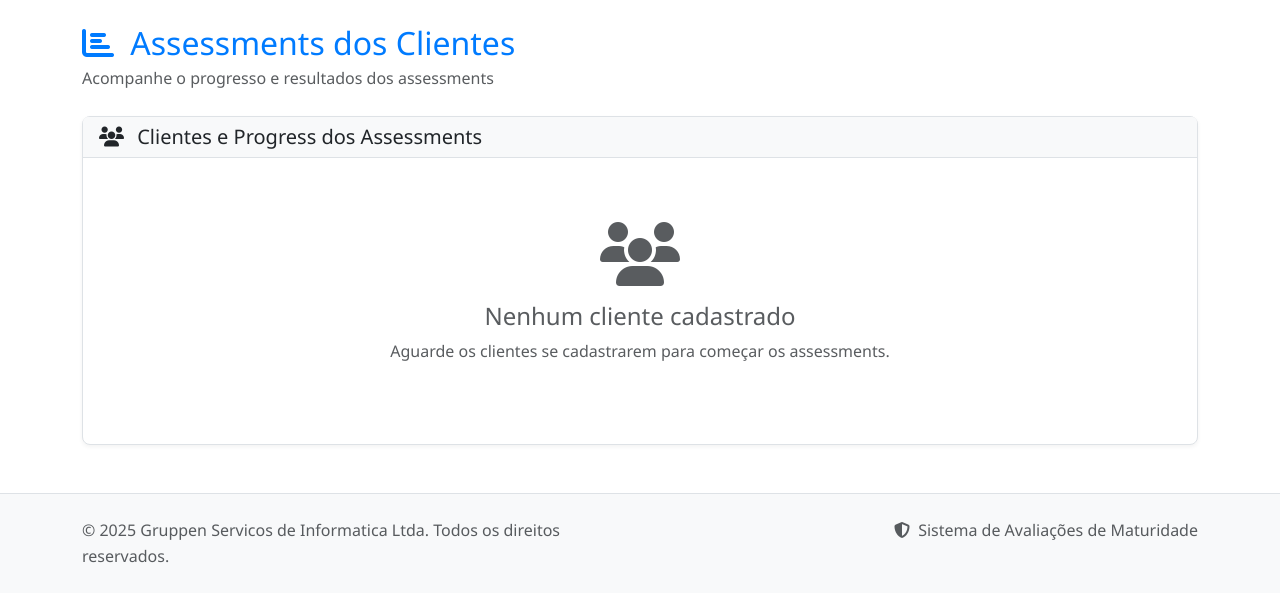
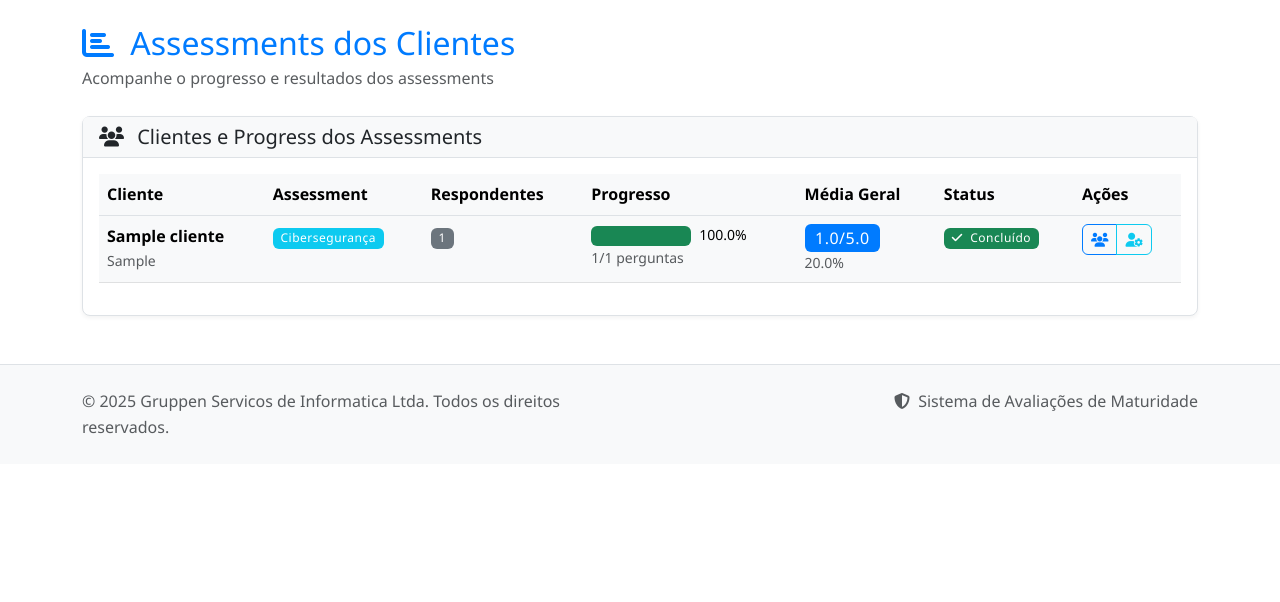
Before and after one commit to GruppenIT/Assessments, a Flask app: page /admin/assessments in a window 1280 px wide; the page is wider, and only the part inside the window is pictured. Shown: the part 110-712 px from the top of that part. Run offline with Flask 3, Linux system fonts and the light colour scheme; a user stored in the database is signed in; tables that the repository leaves empty hold one stand-in row (values such as "Sample post"); some libraries are stand-ins or nearby versions.

Commit message:
Show each customer's assessments and progress on the admin panel
Fixes admin assessment view to display progress per assessment type, using Cliente entity.

Replit-Commit-Author: Agent
Replit-Commit-Session-Id: 9cea0373-7726-4a55-af19-4ff093950214
Replit-Commit-Screenshot-Url: https://storage.googleapis.com/screenshot-production-us-central1/f7474dbd-1694-4203-a5e1-dee231ebcfaf/c8141788-ba88-4ad8-8d72-dd9a71b4e412.jpg

```diff
--- a/routes/admin.py
+++ b/routes/admin.py
@@ -714,29 +714,51 @@ def excluir_pergunta(pergunta_id):
 @admin_required
 def assessments():
     """Visualização de assessments dos clientes"""
-    clientes = Usuario.query.filter_by(tipo='cliente', ativo=True).order_by(Usuario.nome).all()
+    clientes = Cliente.query.filter_by(ativo=True).order_by(Cliente.nome).all()
 
     assessments_data = []
     for cliente in clientes:
-        total_perguntas = Pergunta.query.filter_by(ativo=True).count()
-        respostas_dadas = len(cliente.respostas)
-        progresso = cliente.get_progresso_assessment()
-        concluido = cliente.assessment_concluido()
+        # Para cada tipo de assessment associado ao cliente
+        tipos_assessment = cliente.get_tipos_assessment()
 
-        # Calcular média geral
-        if cliente.respostas:
-            media_geral = sum(r.nota for r in cliente.respostas) / len(cliente.respostas)
-        else:
-            media_geral = 0
+        for tipo_assessment in tipos_assessment:
+            # Calcular estatísticas por tipo de assessment
+            total_perguntas = Pergunta.query.join(Dominio).filter(
+                Dominio.tipo_assessment_id == tipo_assessment.id,
+                Dominio.ativo == True,
+                Pergunta.ativo == True
+            ).count()
 
-        assessments_data.append({
-            'cliente': cliente,
-            'total_perguntas': total_perguntas,
-            'respostas_dadas': respostas_dadas,
-            'progresso': progresso,
-            'concluido': concluido,
-            'media_geral': round(media_geral, 2)
-        })
+            # Contar respostas de todos os respondentes do cliente para este tipo
+            respostas = Resposta.query.join(Respondente).join(Pergunta).join(Dominio).filter(
+                Respondente.cliente_id == cliente.id,
+                Dominio.tipo_assessment_id == tipo_assessment.id,
+                Respondente.ativo == True
+            ).all()
+
+            respostas_dadas = len(respostas)
+            progresso = round((respostas_dadas / total_perguntas * 100) if total_perguntas > 0 else 0, 1)
+            concluido = progresso >= 100
+
+            # Calcular média geral das respostas
+            if respostas:
+                media_geral = sum(r.nota for r in respostas) / len(respostas)
+            else:
+                media_geral = 0
+
+            # Contar respondentes ativos
+            respondentes_count = cliente.contar_respondentes()
+
+            assessments_data.append({
+                'cliente': cliente,
+                'tipo_assessment': tipo_assessment,
+                'total_perguntas': total_perguntas,
+                'respostas_dadas': respostas_dadas,
+                'progresso': progresso,
+                'concluido': concluido,
+                'media_geral': round(media_geral, 2),
+                'respondentes_count': respondentes_count
+            })
 
     return render_template('admin/assessments.html', assessments_data=assessments_data)
 
--- a/templates/admin/assessments.html
+++ b/templates/admin/assessments.html
@@ -38,8 +38,9 @@
                                 <thead>
                                     <tr>
                                         <th>Cliente</th>
-                                        <th>Responsável</th>
-                                        <th>Progress</th>
+                                        <th>Assessment</th>
+                                        <th>Respondentes</th>
+                                        <th>Progresso</th>
                                         <th>Média Geral</th>
                                         <th>Status</th>
                                         <th>Ações</th>
@@ -49,10 +50,15 @@
                                     {% for assessment in assessments_data %}
                                         <tr {% if assessment.concluido %}class="table-light"{% endif %}>
                                             <td>
-                                                <strong>{{ assessment.cliente.nome_empresa }}</strong>
-                                                <div class="small text-muted">{{ assessment.cliente.email }}</div>
+                                                <strong>{{ assessment.cliente.nome }}</strong>
+                                                <div class="small text-muted">{{ assessment.cliente.razao_social }}</div>
                                             </td>
-                                            <td>{{ assessment.cliente.nome }}</td>
+                                            <td>
+                                                <span class="badge bg-info">{{ assessment.tipo_assessment.nome }}</span>
+                                            </td>
+                                            <td>
+                                                <span class="badge bg-secondary">{{ assessment.respondentes_count }}</span>
+                                            </td>
                                             <td>
                                                 <div class="d-flex align-items-center">
                                                     <div class="progress me-2" style="width: 100px; height: 20px;">
@@ -102,28 +108,16 @@
                                             </td>
                                             <td>
                                                 <div class="btn-group btn-group-sm" role="group">
-                                                    {% if assessment.progresso > 0 %}
-                                                        <a href="{{ url_for('relatorio.visualizar', usuario_id=assessment.cliente.id) }}"
-                                                           class="btn btn-outline-primary"
-                                                           title="Ver detalhes">
-                                                            <i class="fas fa-eye"></i>
-                                                        </a>
-                                                    {% endif %}
-
-                                                    {% if assessment.concluido %}
-                                                        <a href="{{ url_for('relatorio.gerar_pdf', usuario_id=assessment.cliente.id) }}"
-                                                           class="btn btn-outline-danger"
-                                                           title="Baixar PDF">
-                                                            <i class="fas fa-file-pdf"></i>
-                                                        </a>
-                                                    {% endif %}
-
-                                                    <button type="button"
-                                                            class="btn btn-outline-info"
-                                                            title="Detalhes do cliente"
-                                                            onclick="mostrarDetalhesCliente('{{ assessment.cliente.nome_empresa }}', '{{ assessment.cliente.nome }}', '{{ assessment.cliente.email }}', '{{ assessment.cliente.data_criacao.strftime('%d/%m/%Y') }}')">
-                                                        <i class="fas fa-info"></i>
-                                                    </button>
+                                                    <a href="{{ url_for('admin.respostas_por_respondente', cliente_id=assessment.cliente.id, tipo_assessment_id=assessment.tipo_assessment.id) }}"
+                                                       class="btn btn-outline-primary btn-sm"
+                                                       title="Ver Respostas por Respondente">
+                                                        <i class="fas fa-users"></i>
+                                                    </a>
+                                                    <a href="{{ url_for('admin.respondentes_cliente', cliente_id=assessment.cliente.id) }}"
+                                                       class="btn btn-outline-info btn-sm"
+                                                       title="Gerenciar Respondentes">
+                                                        <i class="fas fa-user-cog"></i>
+                                                    </a>
                                                 </div>
                                             </td>
                                         </tr>
```
